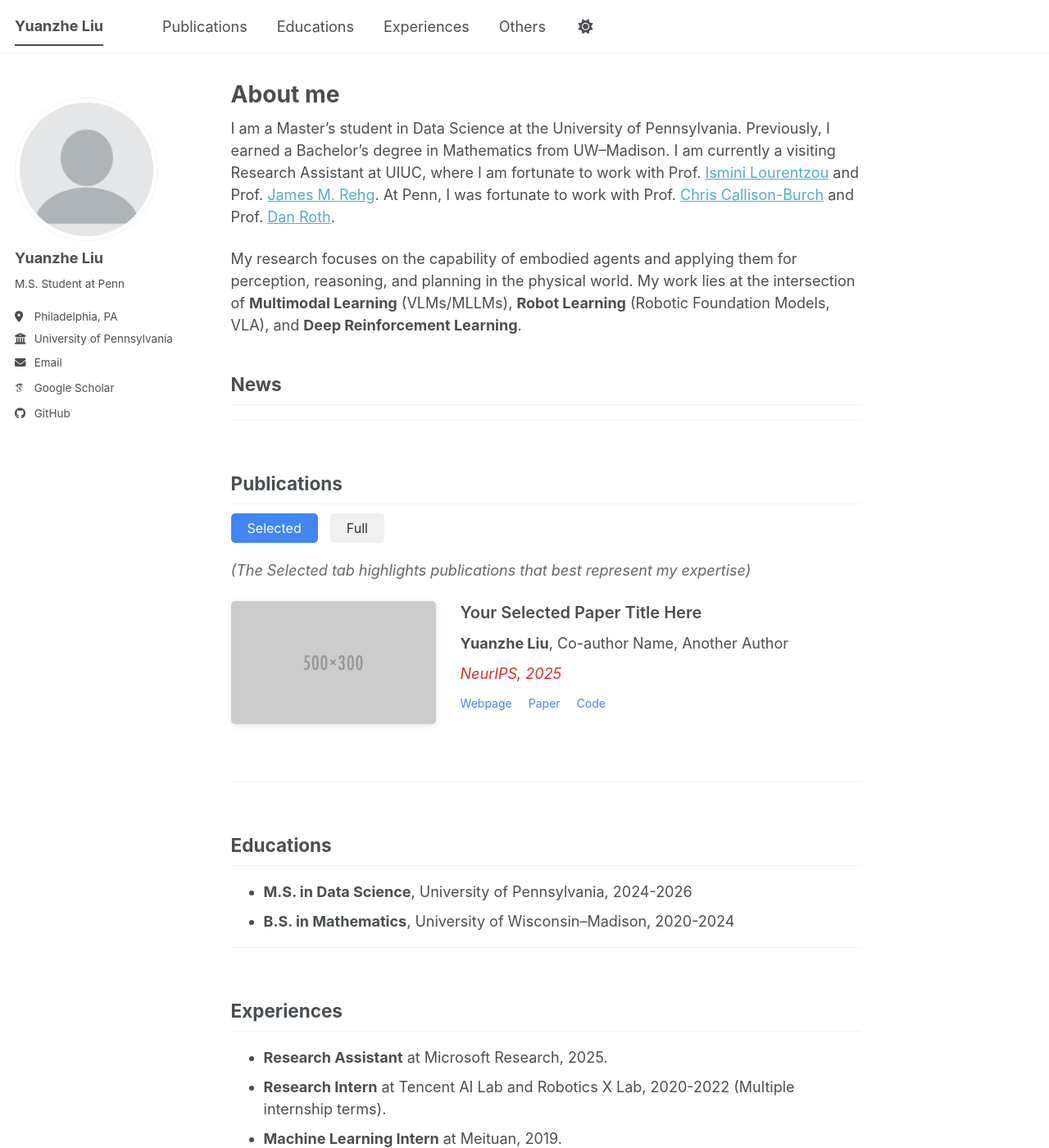
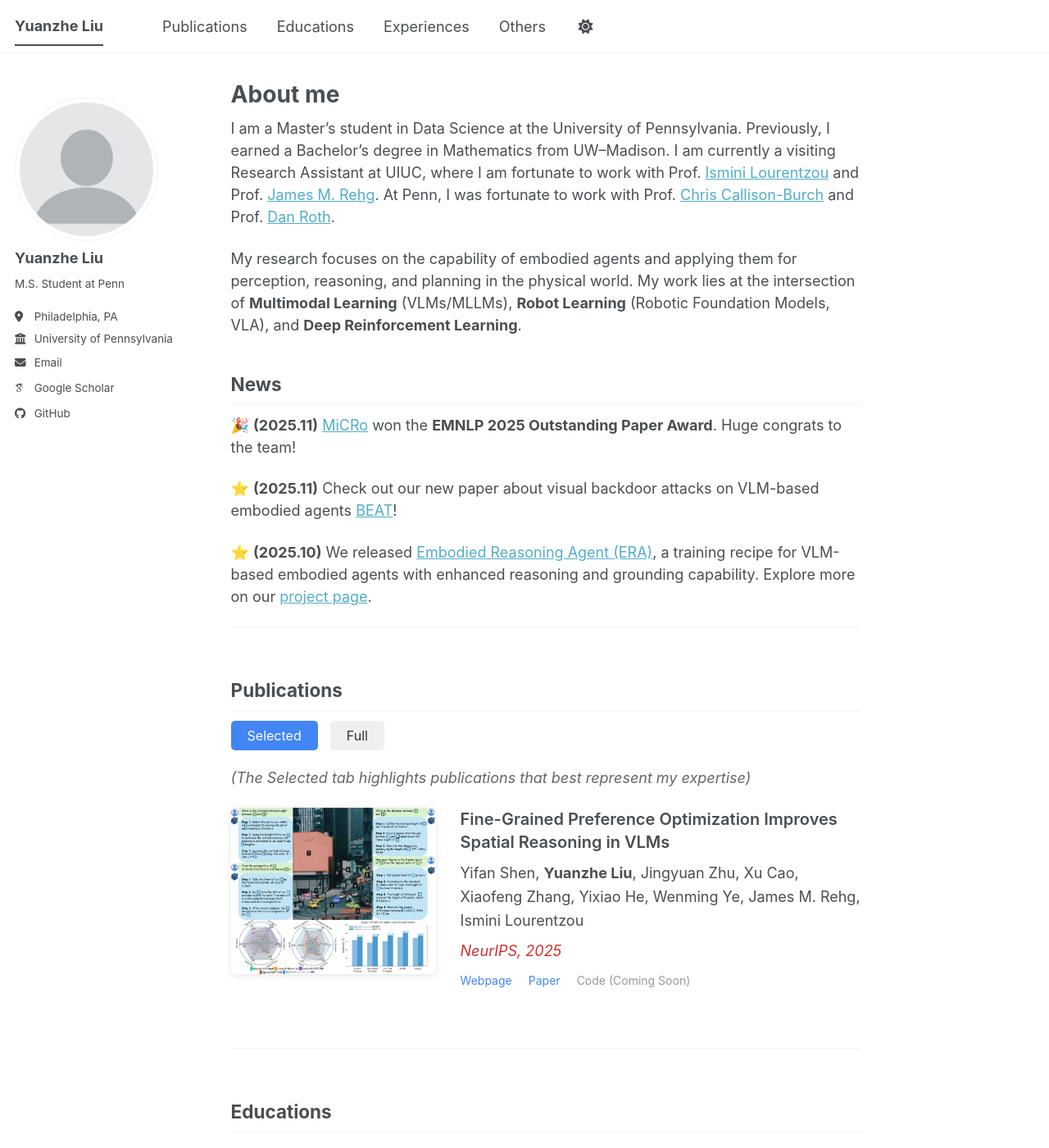
Before and after one commit to yuanzhel0903/yuanzhel0903.github.io, a Jekyll site: the page built from _pages/about.md, in a window 1280 px wide and 1400 px high. Shown: the whole window at 82% size. Built offline with Jekyll 4.4.1, drawn with Linux system fonts in a browser that asks for light colours; some web fonts are replaced; a script bundle is joined from its source files by our own code; library files that are not in the unit come from our copies.

Commit message:
Update about.md

```diff
--- a/_pages/about.md
+++ b/_pages/about.md
@@ -137,7 +137,11 @@ My research focuses on the capability of embodied agents and applying them for p
 
 ## News
 
+🎉 **(2025.11)** [MiCRo](https://arxiv.org/abs/2411.xxxxx) won the **EMNLP 2025 Outstanding Paper Award**. Huge congrats to the team!
 
+⭐ **(2025.11)** Check out our new paper about visual backdoor attacks on VLM-based embodied agents [BEAT](https://arxiv.org/abs/2411.xxxxx)!
+
+⭐ **(2025.10)** We released [Embodied Reasoning Agent (ERA)](https://github.com/your-repo/ERA), a training recipe for VLM-based embodied agents with enhanced reasoning and grounding capability. Explore more on our [project page](https://your-project-page.com).
 
 ---
 
@@ -153,21 +157,21 @@ My research focuses on the capability of embodied agents and applying them for p
 <div id="selected-tab" class="tab-content active">
   <p class="pub-note">(The Selected tab highlights publications that best represent my expertise)</p>
 
-  <!-- Add your selected publications here -->
+  <!-- Selected Publications -->
   <div class="publication-item">
     <div class="pub-image">
-      <img src="/images/500x300.png" alt="Publication thumbnail">
+      <img src="/images/spatialreasoner.png" alt="SpatialReasoner-R1">
     </div>
     <div class="pub-content">
-      <div class="pub-title">Your Selected Paper Title Here</div>
+      <div class="pub-title">Fine-Grained Preference Optimization Improves Spatial Reasoning in VLMs</div>
       <div class="pub-authors">
-        <strong>Yuanzhe Liu</strong>, Co-author Name, Another Author
+        Yifan Shen, <strong>Yuanzhe Liu</strong>, Jingyuan Zhu, Xu Cao, Xiaofeng Zhang, Yixiao He, Wenming Ye, James M. Rehg, Ismini Lourentzou
       </div>
       <div class="pub-venue">NeurIPS, 2025</div>
       <div class="pub-links">
-        <a href="#">Webpage</a>
-        <a href="#">Paper</a>
-        <a href="#">Code</a>
+        <a href="https://plan-lab.github.io/projects/spatialreasoner/">Webpage</a>
+        <a href="https://arxiv.org/pdf/2506.21656">Paper</a>
+        <a href="#" style="color: #999; pointer-events: none;">Code (Coming Soon)</a>
       </div>
     </div>
   </div>
```
